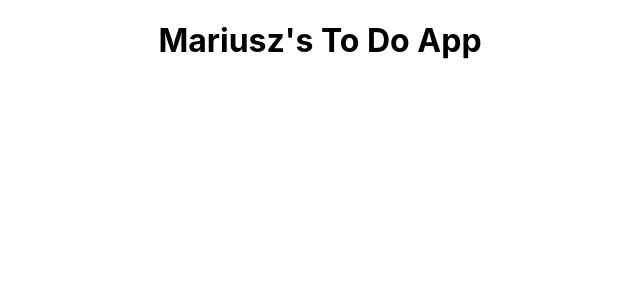
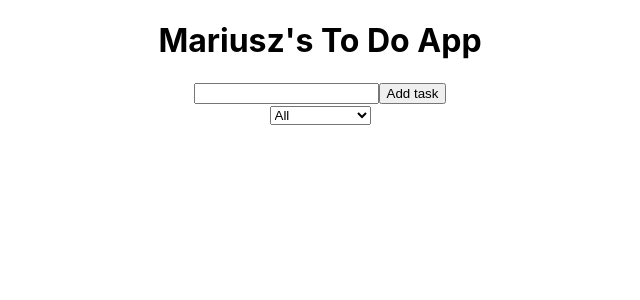
Before and after one commit to MariuszRozycki/marius_to-do-app, a React (Create React App) app: page / in a window 1280 px wide. Shown: the top 300 px of the page, without its empty margins (320-960 px from the left). Built offline with nearby package versions, Linux system fonts and the light colour scheme.

Commit message:
feat: add return ToDoList.js

```diff
--- a/src/App.js
+++ b/src/App.js
@@ -1,10 +1,13 @@
 import React from 'react';
+
 import './App.css';
+import Form from './components/Form';
 
 function App() {
   return (
     <div className="App">
       <h1>Mariusz's To Do App</h1>
+      <Form />
     </div>
   );
 }
--- a/src/components/ToDoList.js
+++ b/src/components/ToDoList.js
@@ -2,7 +2,9 @@
 
 function ToDoList() {
   return (
-    <div>ToDoList</div>
+    <div className="to-do--container">
+      <ul className="to-do--list"></ul>
+    </div>
   )
 }
 
```
